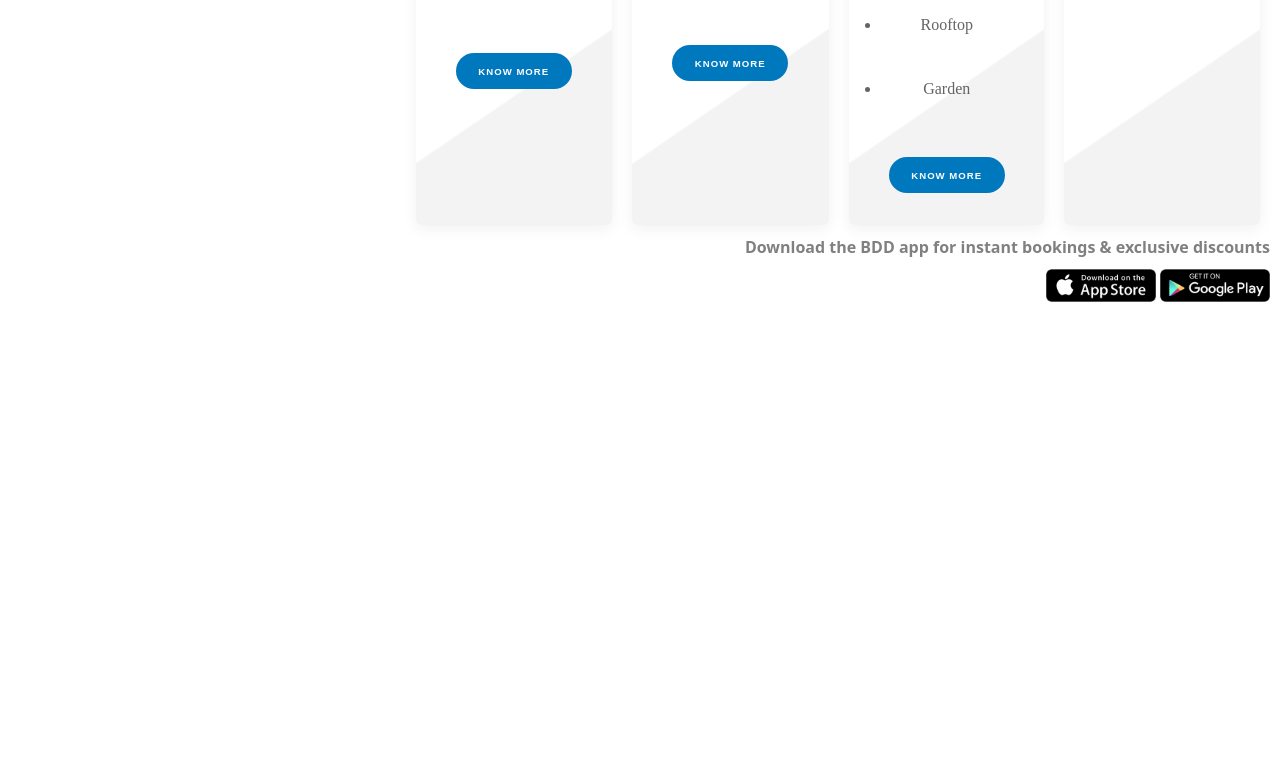
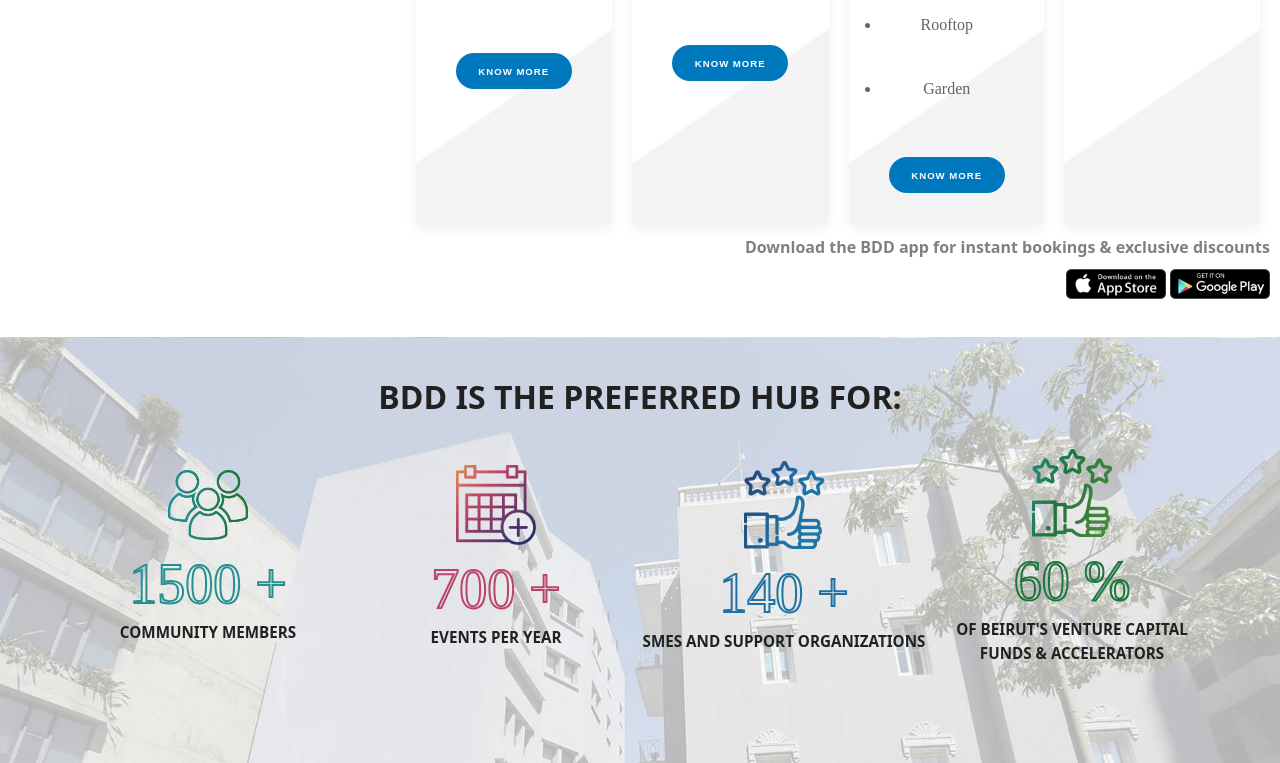
Before and after one commit to imtithalhalalo/clonebdd-frontend, a plain HTML site: page index.html in a window 1280 px wide. Shown: the part 2486-3249 px from the top of the page. Before the commit the page ends 2804 px from the top, so only its background shows below. Drawn offline with Linux system fonts and the light colour scheme.

Commit message:
prefered section

```diff
--- a/index.html
+++ b/index.html
@@ -94,7 +94,7 @@
     <!-- End Foundations Section -->
 
     <!-- Start Explore Section -->
-    <section class="back-img container-3">
+    <section class="back-img parallax container-3">
       <div class="explore">
         <h3 class="color-white mb-1">EXPLORE THE VISION</h3>
         <a class="hover-black" href="https://www.youtube.com/embed/SmSJ3RpScxU?autoplay=1" target="_blank">
@@ -162,13 +162,42 @@
             <div class="download">
                 <b class="mt-1 grey">Download the BDD app for instant bookings & exclusive discounts</b>
                 <div class="download-image">
-                    <a href=""><img src="/images/app-store.png" alt="Download App Store" width="110"></a>
-                    <a href=""><img src="/images/google-play.png" alt="Download Google Play" width="110"></a>
-                </div>
+                    <a href=""><img src="/images/app-store.png" alt="Download App Store" width="100"></a>
+                    <a href=""><img src="/images/google-play.png" alt="Download Google Play" width="100"></a>
+                </div><br><br>
             </div>
         </section>
     <!-- End Join Section -->
 
+    <!-- Start Prefered Hub -->
+    <section class="back-img parallax-light container-4">
+        <div class="prefered">
+            <h3 class="mb-1">BDD is the preferred hub for:</h3>
+            <div class="row">
+                <div class="column">
+                    <img src="/images/home_community.png" alt="Home Community" width="80" class="mb-2">
+                    <span class="number number-green-bright">1500 +</span>
+                    <h6>Community Members</h6>
+                </div>
+                <div class="column">
+                    <img src="/images/home_events.png" alt="Home Events" width="80" class="mb-2">
+                    <span class="number number-pink">700 +</span>
+                    <h6>Events per Year</h6>
+                </div>
+                <div class="column">
+                    <img src="/images/home_support.png" alt="Home Support" width="80" class="mb-2">
+                    <span class="number number-blue">140 +</span>
+                    <h6>SMEs and Support Organizations</h6>
+                </div>
+                <div class="column">
+                    <img src="/images/home_vc.png" alt="Home VC" width="80" class="mb-2">
+                    <span class="number number-green">60 %</span>
+                    <h6>of Beirut's venture capital funds & accelerators</h6>
+                </div>
+            </div>
+        </div>
+    </section>
+    <!-- End Prefered Hub -->
 
   </body>
 </html>
--- a/styles/style.css
+++ b/styles/style.css
@@ -126,13 +126,20 @@ body {
 }
 
 .back-img {
-  background-image: url("/images/parallax.jpg");
   background-size: cover;
   background-repeat: no-repeat;
   background-position: top center;
   background-attachment: scroll;
   filter: grayscale(30%);
   position: relative;
+}
+
+.parallax{
+  background-image: url("/images/parallax.jpg");
+}
+
+.parallax-light{
+  background-image: url("/images/parallax-light.jpg");
 }
 
 .explore {
@@ -211,6 +218,57 @@ body {
   right: 0px;
   padding: 10px;
 }
+
+/* Prefered */
+.row{
+  display: flex;
+  justify-content: center;
+  align-items: center;
+  padding-bottom: 50px;
+  width: 100%;
+}
+.prefered{
+  width: 100%;
+}
+.number{
+  -webkit-text-size-adjust: 100%;
+  -webkit-tap-highlight-color: transparent;
+  box-sizing: inherit;
+  margin-top: 0;
+  margin-bottom: 1rem;
+  text-align: center;
+  line-height: 5vh;
+  height: 5vh;
+  -webkit-text-stroke-width: 2px;
+  font-family: Black;
+  font-size: 7vh;
+  font-weight: 200;
+  color: transparent !important;
+}
+.number-green{
+  -webkit-text-stroke-color: #00802d;
+}
+
+.number-pink{
+  -webkit-text-stroke-color: #e13870;
+}
+
+.number-blue{
+  -webkit-text-stroke-color: #0078be;
+}
+
+.number-green-bright{
+  -webkit-text-stroke-color: #009a9e;
+}
+
+.column{
+  display: flex;
+  flex-direction: column;
+  padding-left: 2px;
+  padding-right: 2px;
+  width:25%;
+  align-items: center;
+}
 /* Utilities */
 .container-1 {
   padding: 0 12vh;
@@ -229,16 +287,35 @@ body {
   display: flex;
   justify-content: center;
 }
-h3 {
+
+.container-4{
+  padding-top: 3rem;
+  padding-bottom: 3rem;
+  padding-left: 4rem;
+  padding-right: 4rem;
+  margin-top: 4rem;
+  width: 100%;
+  display: flex;
+  justify-content: center;
+}
+h3, h6, h5 {
   text-align: center;
   font-weight: 800;
   color: #212121;
-  font-size: 2rem;
   width: 100%;
   text-transform: uppercase;
   margin: 0 auto;
 }
+h3{
+  font-size: 2rem;
+}
+h6 {
+  font-size: 0.95rem;
+}
 
+h5 {
+  font-size: 1.25rem;
+}
 .mt-1 {
   margin-top: 1rem;
 }
@@ -246,13 +323,10 @@ h3 {
 .mb-1 {
   margin-bottom: 2.5rem;
 }
-h5 {
-  text-align: center;
-  color: #212121;
-  font-size: 1.25rem;
-  font-weight: 800;
-  text-transform: uppercase;
+.mb-2{
+  margin-bottom: 1.5rem;
 }
+
 .btn {
   text-align: center;
   vertical-align: middle;
```
Also changed, not shown: images/home_community.png (added), images/home_events.png (added), images/home_support.png (added), images/parallax-light.jpg (added).
